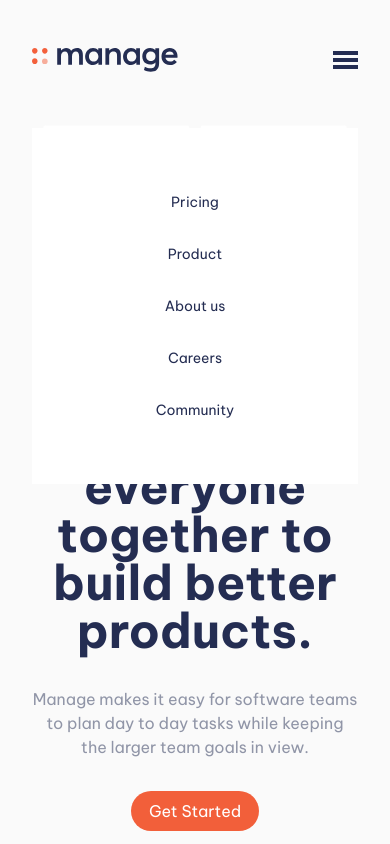
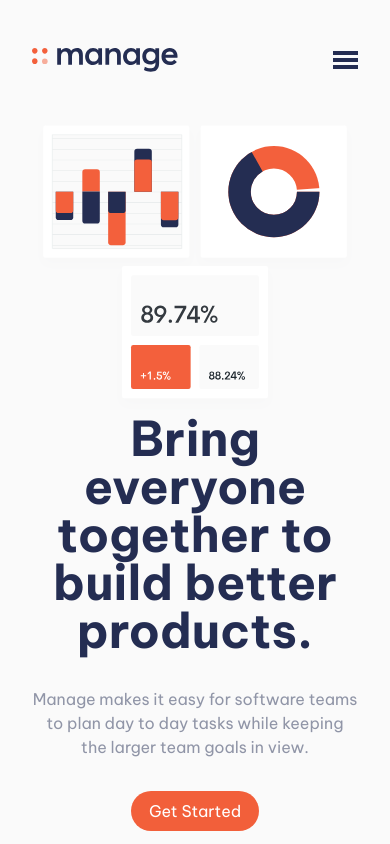
Before and after one commit to srikrishnamoorthis/manage-landing-page, a React (Vite) app: page / in a window 390 px wide. Shown: the top 844 px of the page. Built offline with nearby package versions, Linux system fonts and the light colour scheme.

Commit message:
Make Navbar responsive

```diff
--- a/src/App.jsx
+++ b/src/App.jsx
@@ -1,16 +1,27 @@
+import { useState } from 'react';
+import classnames from 'classnames';
 import logo from './assets/logo.svg';
 import illustrationIntro from './assets/illustration-intro.svg';
 import MenuIcon from './assets/icon-hamburger.svg';
 
 function App() {
+    const [isOpen, setIsOpen] = useState(false);
+    const toggleMenu = () => {
+        setIsOpen(!isOpen);
+    }
+
     return (
         <div className="font-be-vietnam lg:max-w-[1024px] bg-light-gray mx-auto">
             <header className='mx-8 my-12 md:mx-16 md:mt-12 flex justify-between items-center'>
                 <img src={logo} />
-                <img src={MenuIcon} className='md:hidden'/>
-                <ul className='flex flex-col absolute inset-0 mt-32 mx-8 p-16 h-max bg-white gap-8 text-dark-blue-600
-                    text-sm text-center md:relative md:flex-row md:bg-transparent md:mt-0'
-                    data-visible='false'>
+                <img src={MenuIcon} className='md:hidden' onClick={toggleMenu} />
+                <ul id='nav-menu'
+                    className={classnames(`flex-col absolute inset-0 mt-32 mx-8 p-16 h-max bg-white gap-8 text-dark-blue-600 \
+                    text-sm text-center md:relative md:flex md:flex-row md:bg-transparent md:mt-0`, {
+                        'hidden': !isOpen,
+                        'flex': isOpen
+                    })}
+                >
                     <li className='flex-shrink-0'><a href='#'>Pricing</a></li>
                     <li className='flex-shrink-0'><a href='#'>Product</a></li>
                     <li className='flex-shrink-0'><a href='#'>About us</a></li>
@@ -21,7 +32,6 @@ function App() {
                     Get Started
                 </button>
             </header>
-            {/* <section className='md:px-32 md:py-12 md:grid md:grid-flow-col md:grid-cols-2 md:gap-12'> */}
             <section className='mx-8 my-12 md:mx-16 md:mt-12 md:flex flex-row-reverse gap-12 justify-between'>
                 <div className='basis-0 flex-grow'>
                     <img src={illustrationIntro} alt="" />
```
Also changed, not shown: package.json (+9 -8 lines), 1 other file (tests, documents, lock files or other folders).
